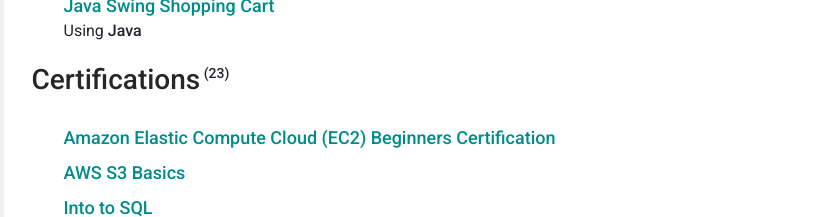
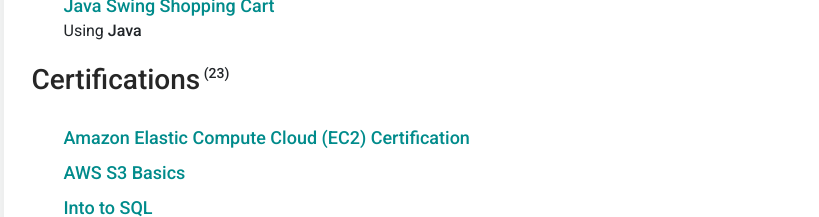
Before and after one commit to afifaniks/afifaniks-github-io-old, a React (Create React App) app: page / in a window 1280 px wide. Shown: the part 2880-3097 px from the top of the page, without its empty margins (218-1037 px from the left). Built offline with nearby package versions, Linux system fonts and the light colour scheme.

Commit message:
Update profile data

```diff
--- a/src/statics/PROFILE_DATA.js
+++ b/src/statics/PROFILE_DATA.js
@@ -155,7 +155,7 @@
     ],
     certifications: [
         {
-            title: "Amazon Elastic Compute Cloud (EC2) Beginners Certification",
+            title: "Amazon Elastic Compute Cloud (EC2) Certification",
             url: "https://www.udemy.com/certificate/UC-a0e908b8-7601-4607-9c09-a046bdfefd22/",
             author: "Udemy"
         },
```
